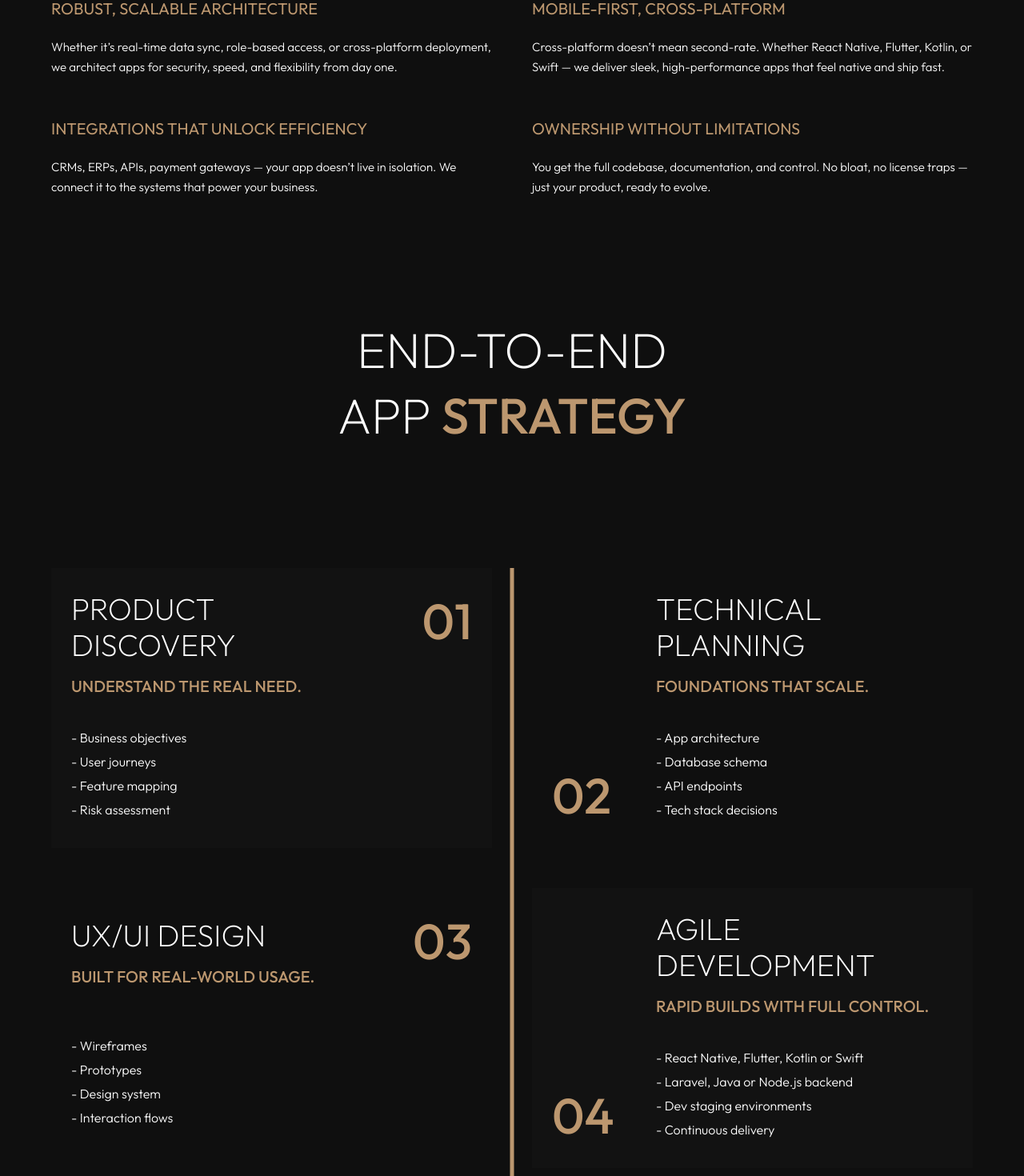
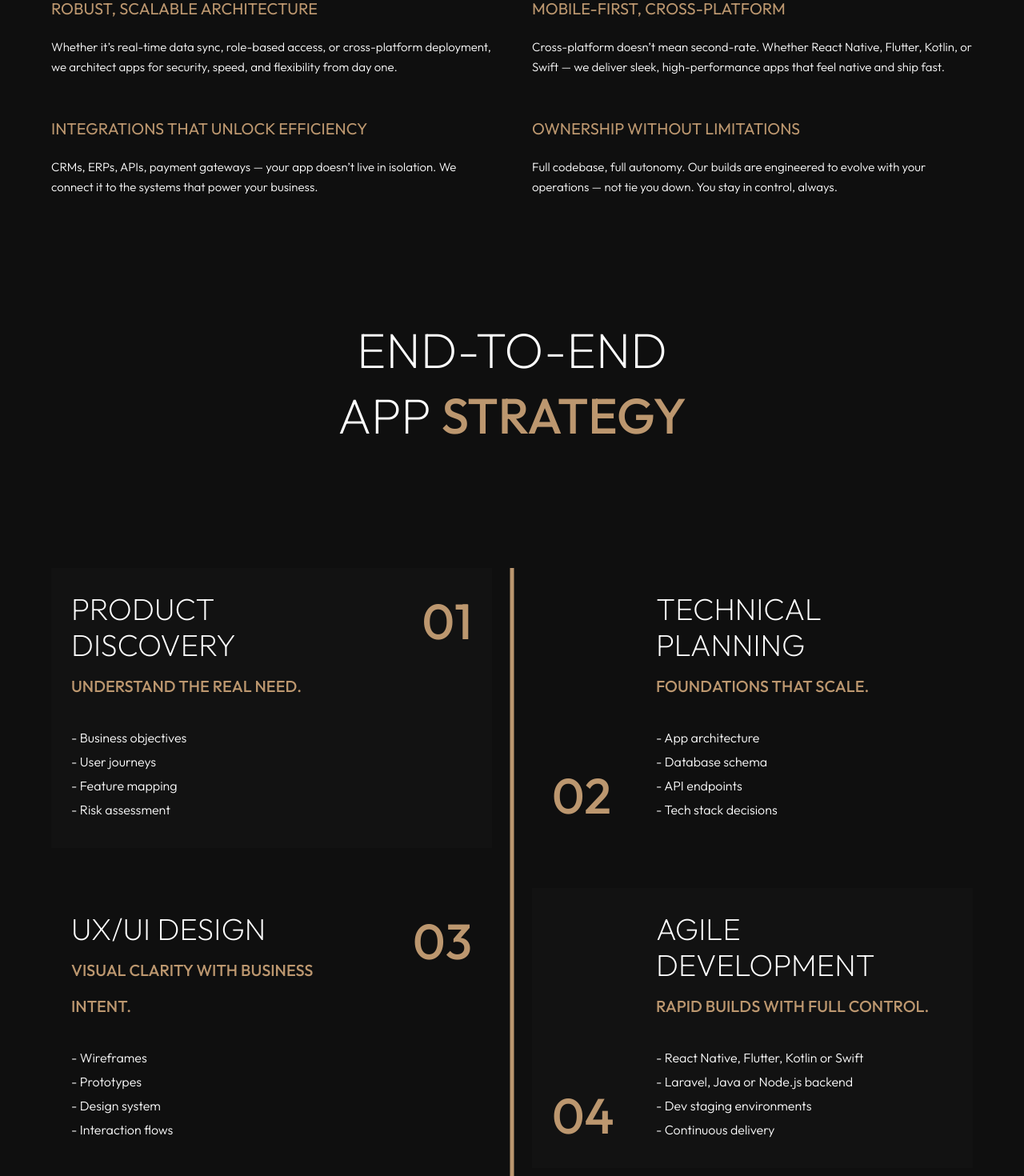
Before and after one commit to K2-Integris/k2integris, a Next.js app: page /app-development in a window 1280 px wide. Shown: the part 998-2468 px from the top of the page at 80% size. Built offline with nearby package versions, Linux system fonts and the light colour scheme.

Commit message:
Little adjustments

```diff
--- a/app/app-development/page.jsx
+++ b/app/app-development/page.jsx
@@ -73,7 +73,7 @@ const AppDevelopment = () => {
                     <article>
                         <h3>Ownership Without Limitations</h3>
                         <p>
-                            You get the full codebase, documentation, and control. No bloat, no license traps — just your product, ready to evolve.
+                            Full codebase, full autonomy. Our builds are engineered to evolve with your operations — not tie you down. You stay in control, always.
                         </p>
                     </article>
                 </div>
@@ -122,7 +122,7 @@ const AppDevelopment = () => {
                         <h2>
                             UX/UI Design
                             <br />
-                            <span>Built for real-world usage.</span>
+                            <span>Visual clarity with business intent.</span>
                         </h2>
                         <p>
                             - Wireframes<br />
--- a/app/layout.jsx
+++ b/app/layout.jsx
@@ -31,10 +31,6 @@ export const metadata = {
 
 export default function RootLayout({ children }) {
 
-  const handleCookies = (state) => {
-    console.log("Cookie Attribute: ", state)
-  }
-
   return (
     <html lang="en">
       <body className={`${outfit.variable} ${amiri.variable}  ${syncopate.variable}`}>
--- a/components/ServiceCards.jsx
+++ b/components/ServiceCards.jsx
@@ -176,7 +176,7 @@ useEffect(() => {
               </h3>
 
               <h4>
-                We don't just build — we help you <span className="small"></span>grow.
+                We architect digital growth — not just <span className="small"></span>presence.
               </h4>
 
               <p>
```
